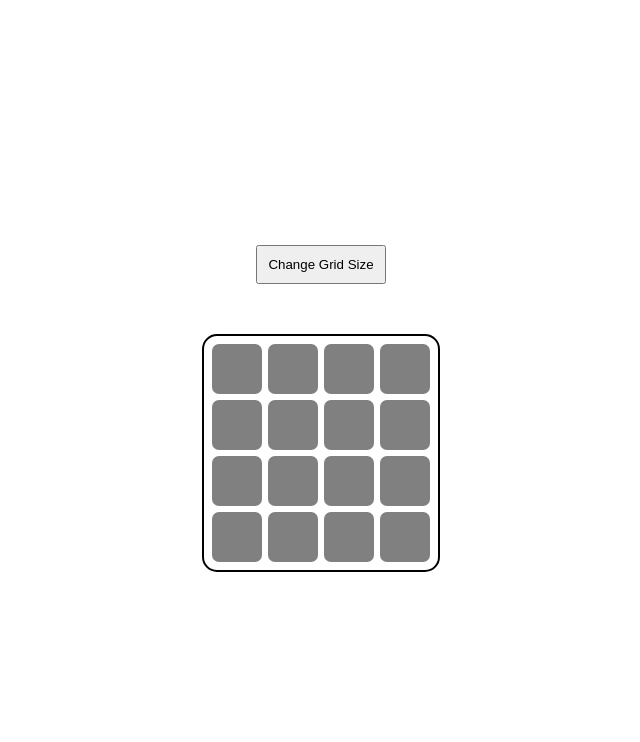
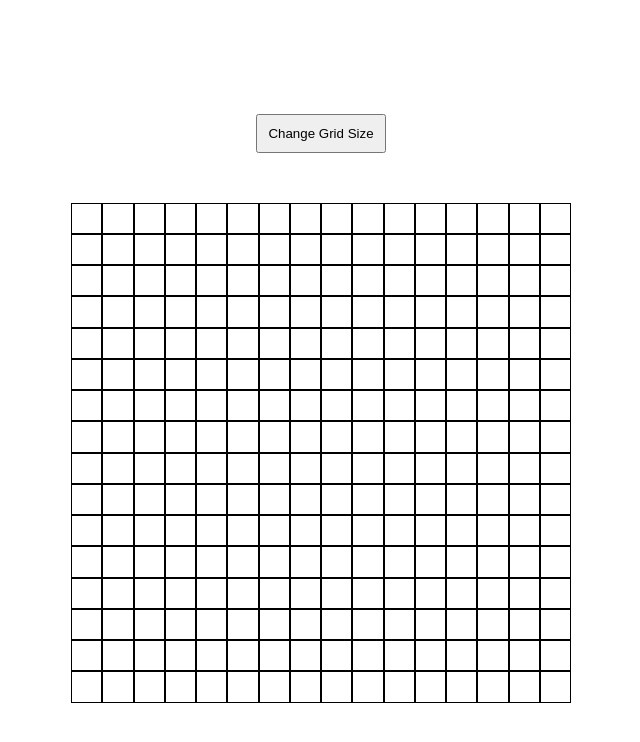
Before and after one commit to ConnorC3/odin-etch-a-sketch, a plain HTML site: page index.html in a window 1280 px wide. Shown: the whole page, without its empty margins (319-959 px from the left). Drawn offline with Linux system fonts and the light colour scheme.

Commit message:
Complete grid
Make grid square and updates grid size based on
user input

```diff
--- a/script.js
+++ b/script.js
@@ -1,25 +1,34 @@
 // get elements
 const container = document.querySelector(".container");
+const containerWidth = container.clientWidth;
 const gridButton = document.querySelector(".change-grid");
 
-let numSquares = 16;
+function createGrid(size) {
+    // reset grid
+    container.innerHTML = "";
+
+    // create grid
+    for (let i = 0; i < size * size; i++) {
+        const square = document.createElement("div");
+        square.classList.add("square");
+        square.style.width = `${containerWidth / size}px`;
+        square.style.height = `${containerWidth / size}px`;
+
+        //add hover functionality
+        square.addEventListener("mouseover", () => {
+            square.style.backgroundColor = "black";
+        });
+
+        //add square to container
+        container.appendChild(square);
+    }
+}
 
 gridButton.addEventListener("click", () => {
-    input = prompt("Change grid size: ");
-    numSquares = parseInt(input)
+    input = parseInt(prompt("Change grid size (<100): "));
+    if (input <= 100) {
+        createGrid(input);
+    }
 });
 
-
-for (let i = 0; i < numSquares; i++){
-    const square = document.createElement("div");
-    square.classList.add("square");
-    container.appendChild(square);
-
-    square.addEventListener("mouseover", () => changeColor(square), {
-        once: true
-    });
-}
-
-function changeColor(elem){
-    elem.classList.add("active");
-}
+createGrid(16);
--- a/style.css
+++ b/style.css
@@ -22,23 +22,12 @@ body {
 .container {
     display: flex;
     flex-wrap: wrap;
-    width: 238px;
-    border: solid 2px black;
-    border-radius: 15px;
-    padding: 5px;
+    width: 500px;
+    aspect-ratio: 1/1;
 }
 
 .square {
-    flex-shrink: 0;
-    padding: 5px;
-    margin: 3px;
-    height: 50px;
-    width: 50px;
-    background-color: grey;
-    border-radius: 7px;;
+    background: white;
+    border: 1px solid black;
+    box-sizing: border-box;
 }
-
-.square.active {
-    background-color: black;
-    /* transition: background-color 500ms; */
-}
```
